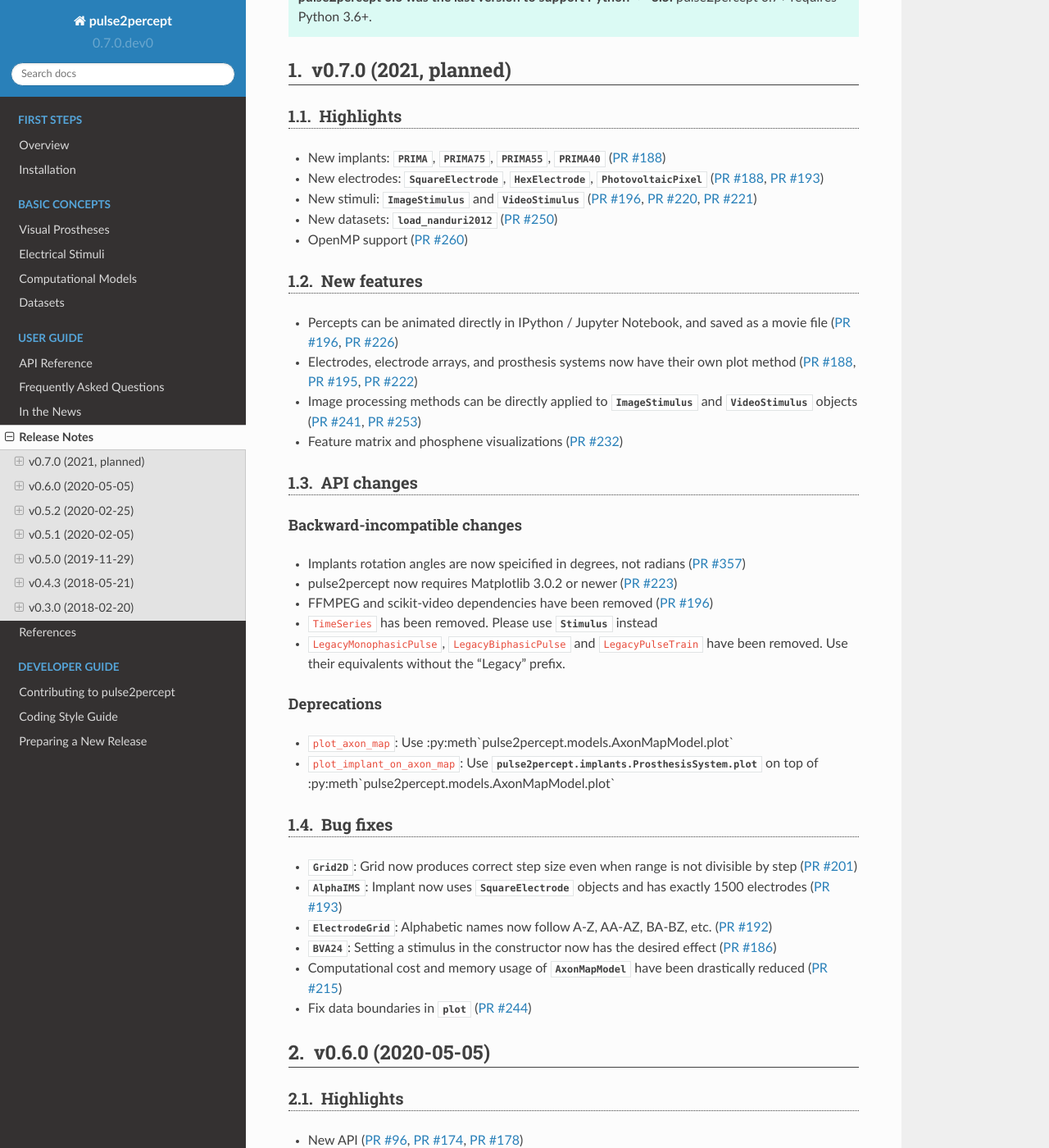
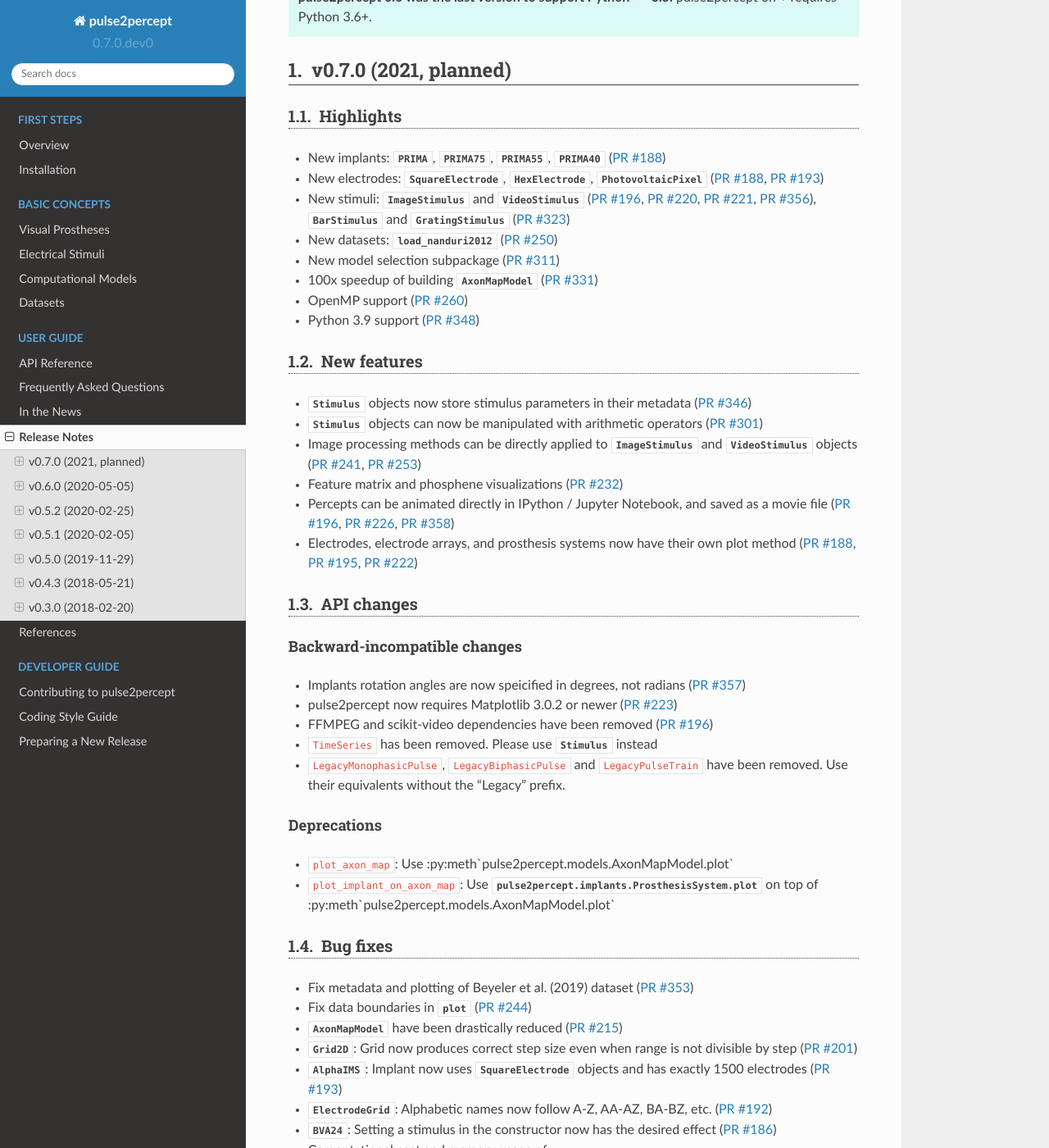
Before and after one commit to pulse2percept/pulse2percept, a Sphinx documentation site: the page built from doc/users/release_notes.rst, in a window 1280 px wide and 1400 px high, scrolled down 216 px. Shown: the whole window at 82% size. Built offline with Sphinx 7.4.7 and the Read the Docs theme 2.0.0, drawn with Linux system fonts in a browser that asks for light colours; pages that are not in the unit, such as notebooks, are missing from menus.

Commit message:
[DOC] Update release notes

```diff
--- a/doc/users/release_notes.rst
+++ b/doc/users/release_notes.rst
@@ -25,23 +25,31 @@
    :pull:`193`)
 *  New stimuli: :py:class:`~pulse2percept.stimuli.ImageStimulus` and
    :py:class:`~pulse2percept.stimuli.VideoStimulus` (:pull:`196`, :pull:`220`,
-   :pull:`221`)
+   :pull:`221`, :pull:`356`), :py:class:`~pulse2percept.stimuli.BarStimulus`
+   and :py:class:`~pulse2percept.stimuli.GratingStimulus` (:pull:`323`)
 *  New datasets: :py:class:`~pulse2percept.datasets.load_nanduri2012`
    (:pull:`250`)
+*  New model selection subpackage (:pull:`311`)
+*  100x speedup of building :py:class:`~pulse2percept.models.AxonMapModel` (:pull:`331`)
 *  OpenMP support (:pull:`260`)
+*  Python 3.9 support (:pull:`348`)
 
 New features
 ~~~~~~~~~~~~
 
-*  Percepts can be animated directly in IPython / Jupyter Notebook, and saved
-   as a movie file (:pull:`196`, :pull:`226`)
-*  Electrodes, electrode arrays, and prosthesis systems now have their own
-   plot method (:pull:`188`, :pull:`195`, :pull:`222`)
+*  :py:class:`~pulse2percept.stimuli.Stimulus` objects now store stimulus parameters
+   in their metadata (:pull:`346`)
+*  :py:class:`~pulse2percept.stimuli.Stimulus` objects can now be manipulated with
+   arithmetic operators (:pull:`301`)
 *  Image processing methods can be directly applied to
    :py:class:`~pulse2percept.stimuli.ImageStimulus` and
    :py:class:`~pulse2percept.stimuli.VideoStimulus` objects
    (:pull:`241`, :pull:`253`)
 *  Feature matrix and phosphene visualizations (:pull:`232`)
+*  Percepts can be animated directly in IPython / Jupyter Notebook, and saved
+   as a movie file (:pull:`196`, :pull:`226`, :pull:`358`)
+*  Electrodes, electrode arrays, and prosthesis systems now have their own
+   plot method (:pull:`188`, :pull:`195`, :pull:`222`)
 
 API changes
 ~~~~~~~~~~~
@@ -68,6 +76,11 @@
 Bug fixes
 ~~~~~~~~~
 
+*  Fix metadata and plotting of Beyeler et al. (2019) dataset (:pull:`353`)
+*  Fix data boundaries in :py:meth:`~pulse2percept.models.AxonMapModel.plot`
+   (:pull:`244`)
+*  :py:class:`~pulse2percept.models.AxonMapModel` have been drastically reduced
+   (:pull:`215`)
 *  :py:class:`~pulse2percept.utils.Grid2D`: Grid now produces correct step size
    even when range is not divisible by step (:pull:`201`)
 *  :py:class:`~pulse2percept.implants.AlphaIMS`: Implant now uses
@@ -78,10 +91,6 @@
 *  :py:class:`~pulse2percept.implants.BVA24`: Setting a stimulus in the
    constructor now has the desired effect (:pull:`186`)
 *  Computational cost and memory usage of
-   :py:class:`~pulse2percept.models.AxonMapModel` have been drastically reduced
-   (:pull:`215`)
-*  Fix data boundaries in :py:meth:`~pulse2percept.models.AxonMapModel.plot`
-   (:pull:`244`)
 
 
 v0.6.0 (2020-05-05)
```
